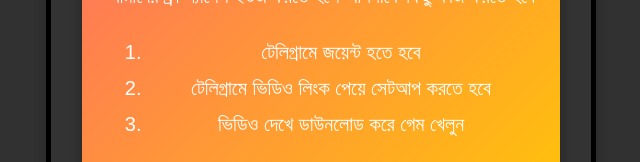
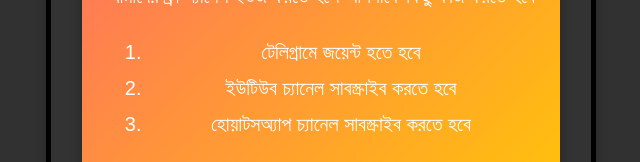
Before and after one commit to Mdsayet/GT-OFFICEAL-TOOLS, a plain HTML site: page index.html in a window 1280 px wide. Shown: the part 317-479 px from the top of the page, without its empty margins (319-959 px from the left). Drawn offline with Linux system fonts and the light colour scheme.

Commit message:
Add files via upload

```diff
--- a/index.html
+++ b/index.html
@@ -39,8 +39,8 @@
             <p>আমাদের ফ্রী প্যানেল ইউজ করতে হলে আপনাকে কিছু কাজ করতে হবে</p>
             <ol>
                 <li>টেলিগ্রামে জয়েন্ট হতে হবে</li>
-                <li>টেলিগ্রামে ভিডিও লিংক পেয়ে সেটআপ করতে হবে</li>
-                <li>ভিডিও দেখে ডাউনলোড করে গেম খেলুন</li>
+                <li>ইউটিউব চ্যানেল সাবস্ক্রাইব করতে হবে</li>
+                <li>হোয়াটসঅ্যাপ চ্যানেল সাবস্ক্রাইব করতে হবে</li>
             </ol>
             <div id="timerDisplay">10</div>
             <button id="closePopup" disabled>ওকে</button>
```
